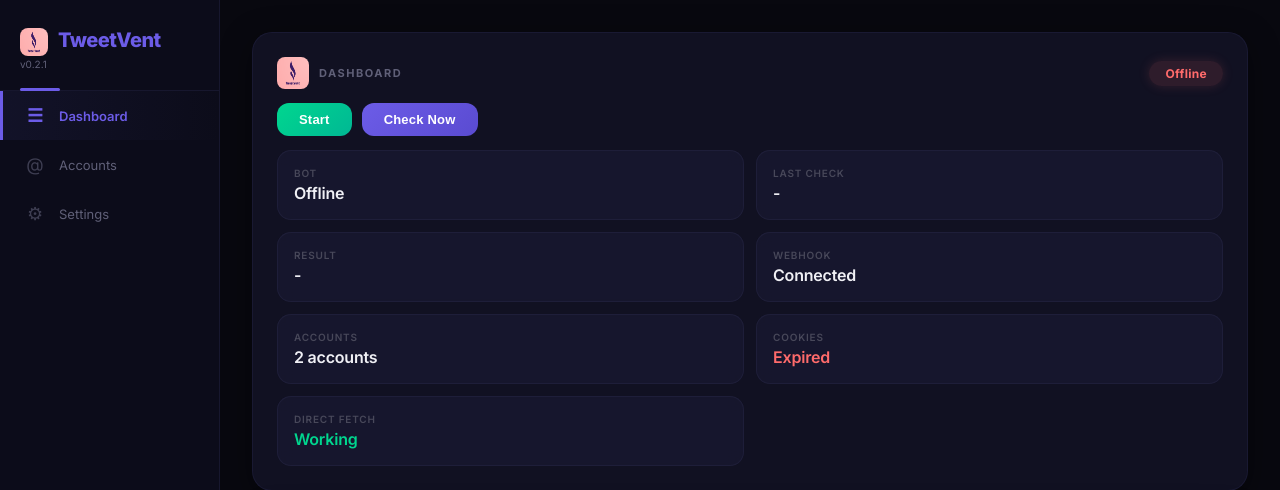
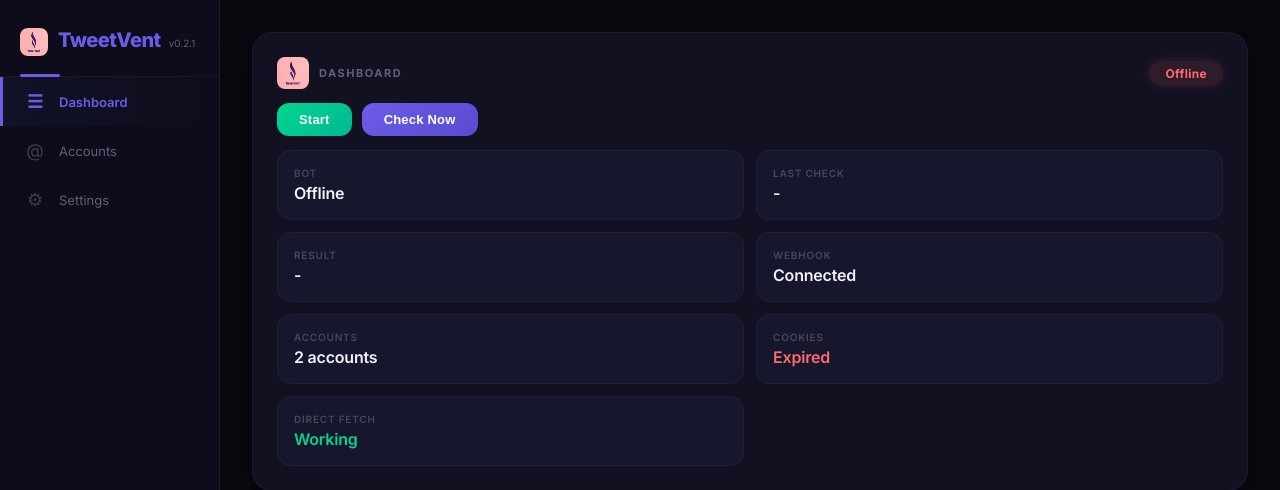
Before and after one commit to ventsol/tweetvent, a FastAPI app: page / in a window 1280 px wide. Shown: the top 490 px of the page. Run offline with FastAPI, Linux system fonts and the light colour scheme; data that the repository does not hold is empty.

Commit message:
fix: sidebar version inline styling

```diff
--- a/templates/index.html
+++ b/templates/index.html
@@ -57,7 +57,7 @@
             width: 40px; height: 3px; background: var(--accent); border-radius: 4px;
         }
         .sidebar-header span { color: var(--text5); font-weight: 400; }
-        .sidebar-version { display:block; font-size: 10px; color: var(--text6); font-weight: 400; margin-top: 2px; letter-spacing: 0; }
+        .sidebar-version { font-size: 10px; color: var(--text6); font-weight: 400; margin-left: 4px; letter-spacing: 0; }
         .nav-item {
             padding: 14px 20px; cursor: pointer; font-size: 13px;
             color: var(--text5); border-left: 3px solid transparent;
```
